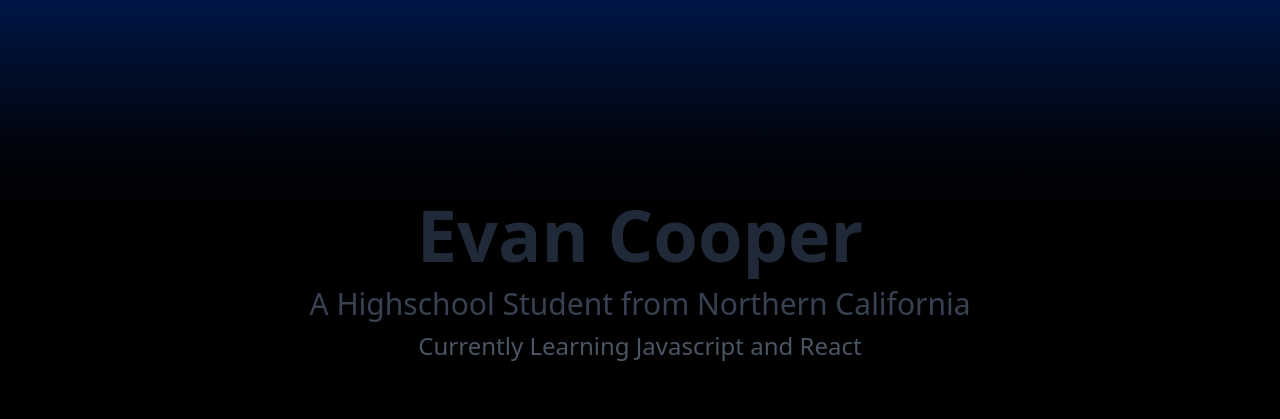
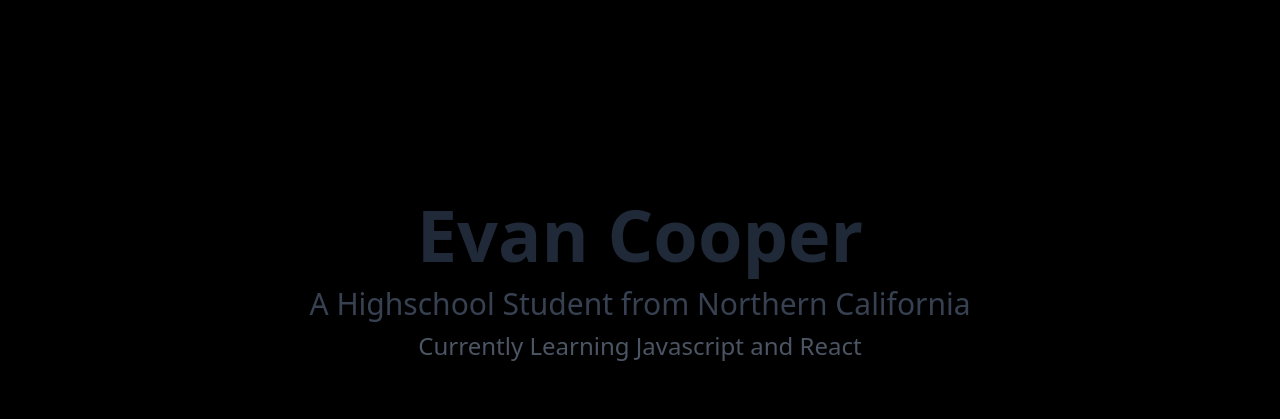
Before and after one commit to Evan-2007/portfolio, an Astro site: page / in a window 1280 px wide. Shown: the top 419 px of the page. Built offline with nearby package versions, Linux system fonts and the light colour scheme; Astro itself is replaced by a stand-in of ours.

Commit message:
Add @splinetool/react-spline dependency and implement spline scene

```diff
--- a/package.json
+++ b/package.json
@@ -14,6 +14,7 @@
     "@astrojs/check": "^0.5.6",
     "@astrojs/react": "^3.0.10",
     "@astrojs/tailwind": "^5.1.0",
+    "@splinetool/react-spline": "^2.2.6",
     "@types/react": "^18.2.63",
     "@types/react-dom": "^18.2.20",
     "astro": "^4.4.11",
--- a/src/components/title.tsx
+++ b/src/components/title.tsx
@@ -3,13 +3,12 @@
 import { Gradiant } from "./gradiant-ball";
 import React from "react";
 import styles from "../styles/react/gradient.module.css";
+import Spline from '@splinetool/react-spline';
 
 export default function Title() {
   return (
     <div className="w-full h-[100vh]">
-      <div
-        className={`${styles.gradiant} w-full h-96 absolute ml-0 mr-0`}
-      ></div>
+
 
       <div className="w-full  absolute">
         <motion.div
@@ -18,7 +17,7 @@
           transition={{ duration: 2, delay: 0.1 }} // Adjust the duration as needed
           className="absolute "
         >
-          <div className="flex flex-col items-center justify-center h-[70vh] text-center ">
+          <div className="flex flex-col items-center justify-center h-[70vh] text-center mb-24 ">
             <div className="text-7xl font-bold text-gray-800 dark:text-white z-20 text-center">
               Evan Cooper
             </div>
@@ -34,7 +33,9 @@
           </div>
         </motion.div>
       </div>
-      <div className="absolute"></div>
+        <div className="w-screen m-0 p-0 flex items-end align-bottom h-screen">
+        <Spline scene="https://prod.spline.design/2iiGAFh2WIYq0Bfs/scene.splinecode" className="w-screen h-screen"/>
+        </div>
     </div>
   );
 }
```
Also changed, not shown: pnpm-lock.yaml.
